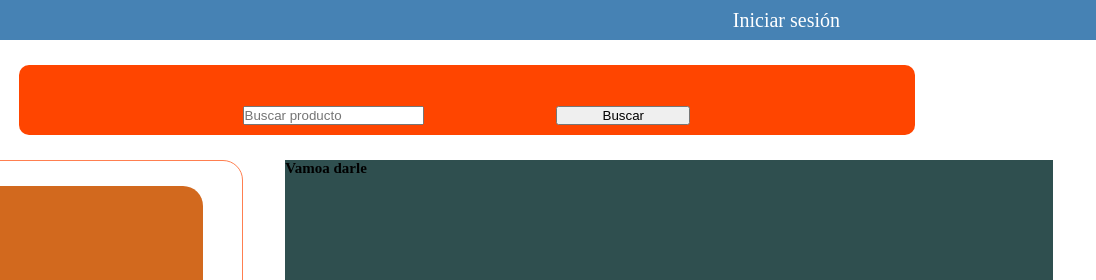
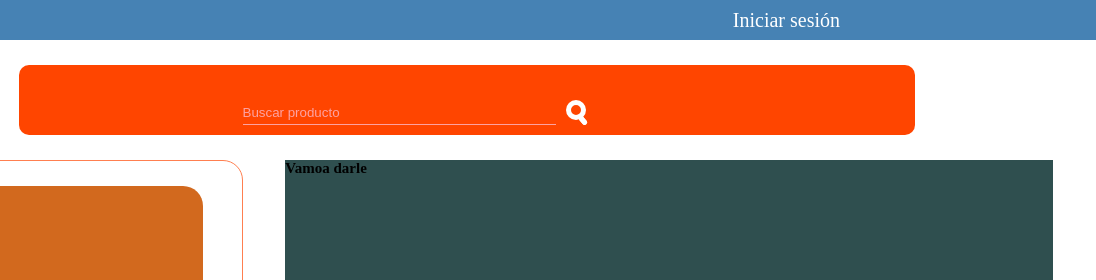
Before and after one commit to mari0ham/fragata-web, a plain HTML site: page index.html in a window 1280 px wide. Shown: the top 280 px of the page, 184-1280 px from the left. Drawn offline with Linux system fonts and the light colour scheme.

Commit message:
barra de busqueda y boton animado

```diff
--- a/css/style.css
+++ b/css/style.css
@@ -74,9 +74,123 @@ figure {
 .search__input-box{
   display: inline;
   width: 70%;
+  border-bottom: #fda2a2;
+  border-bottom-style: solid;
+  border-bottom-width: 1px;
 }
-.search__button {
-  width: 30%;
+
+.search__input-text
+{
+  color: white;
+  background-color: transparent;
+  padding: 0;
+  margin: 0;
+  border: 0;
+  outline: none;
+}
+
+.search__input-text::placeholder
+{
+    color: #fda2a2;
+}
+
+.lupa {
+  width: 20%;
+  padding-left: 1rem;
+}
+
+.lupa__button
+{
+    position: relative;
+    display: block;
+    width: 2rem;
+    height: 2rem;
+    cursor: pointer;
+    outline: none;
+    background-color: transparent;
+    padding: 0;
+    margin: 0;
+    border: 0;
+}
+
+.lupa__bolita
+{
+    position: absolute;
+    top: -0.5rem;
+    left: 0;
+    width: 100%;
+    height: 100%;
+    margin-top: 0;
+    border-width: 0px;
+    border: 0.5rem solid #fff;
+    background-color: transparent;
+    border-radius: 50%;
+    transition: 0.5s ease all;
+}
+
+.lupa__palito
+{
+    position: absolute;
+    top: 1.3rem;
+    left: 1.2rem;
+    display: block;
+    width: 1rem;
+    height: 0.5rem;
+    background-color:transparent;
+    border-radius: 10px;
+    transform: rotateZ(50deg);
+    transition: 0.5s ease all;
+}
+
+.lupa__palito:before, .lupa__palito:after
+{
+    content: '';
+    position: absolute;
+    bottom: 0;
+    right: 0;
+    width: 1rem;
+    height: 0.5rem;
+    background-color: #fff;
+    border-radius: 10px;
+    transform: rotateZ(0);
+    transition: 0.5s ease all;
+}
+
+.lupa:hover .lupa__bolita
+{
+  top: 40%;
+  width: 2rem;
+  height: 0.5rem;
+  border-width: 0;
+  background-color: #fff;
+  border-radius: 20px;
+}
+
+.lupa:hover .lupa__palito
+{
+    top: 40%;
+    left:0;
+    width: 2rem;
+    transform: rotateZ(0);
+}
+
+.lupa:hover .lupa__palito:before
+{
+    bottom: 3px;
+    transform: rotateZ(52deg);
+}
+
+.lupa:hover .lupa__palito:after
+{
+    bottom: -3px;
+    transform: rotateZ(-52deg);
+}
+
+.lupa:hover .lupa__palito:before, .lupa:hover .lupa__palito:after
+{
+    right: 0;
+    width: 1rem;
+    background-color: #fff;
 }
 
 .header__logo{
--- a/index.html
+++ b/index.html
@@ -6,6 +6,7 @@
     <meta name="viewport" content="width=device-width, initial-scale=1.0">
     <title>Tiendas Fragata - Minimercado</title>
     <link rel="stylesheet" href="./css/style.css" />
+    <link rel="stylesheet" href="https://use.fontawesome.com/releases/v5.3.1/css/all.css" integrity="sha384-mzrmE5qonljUremFsqc01SB46JvROS7bZs3IO2EmfFsd15uHvIt+Y8vEf7N7fWAU" crossorigin="anonymous">
 </head>
 <body>
     <section class="top-bar">
@@ -23,7 +24,13 @@
                 <form class="search__input-box" action="">
                     <input class="search__input-text" type="text" placeholder="Buscar producto">
                 </form>
-                <button class="search__button" type="submit">Buscar</button>
+                <div class="lupa">
+                    <button class="lupa__button" type="submit">
+                        <div class="lupa__bolita"></div>
+                        <span class="lupa__palito"></span>
+                    </button>
+                </div>
+
             </div>
         </div>
     </header>
```
